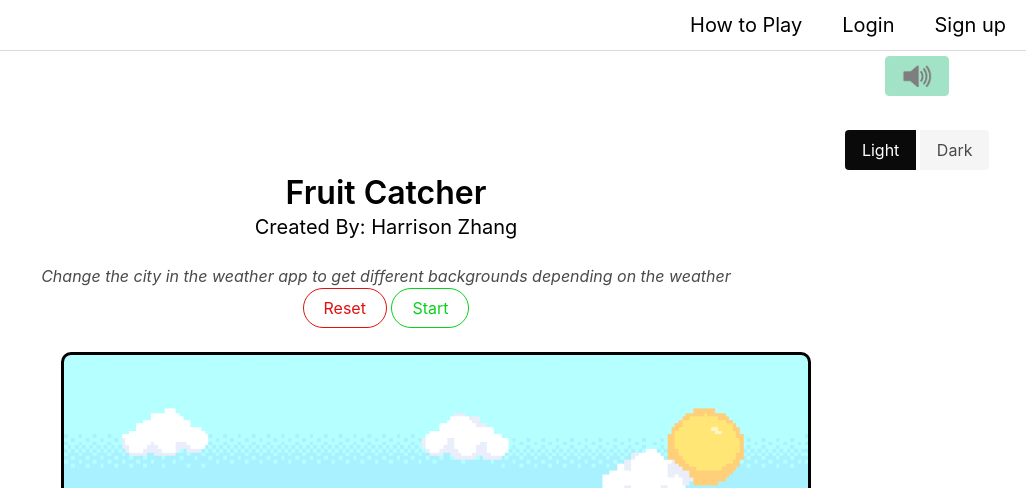
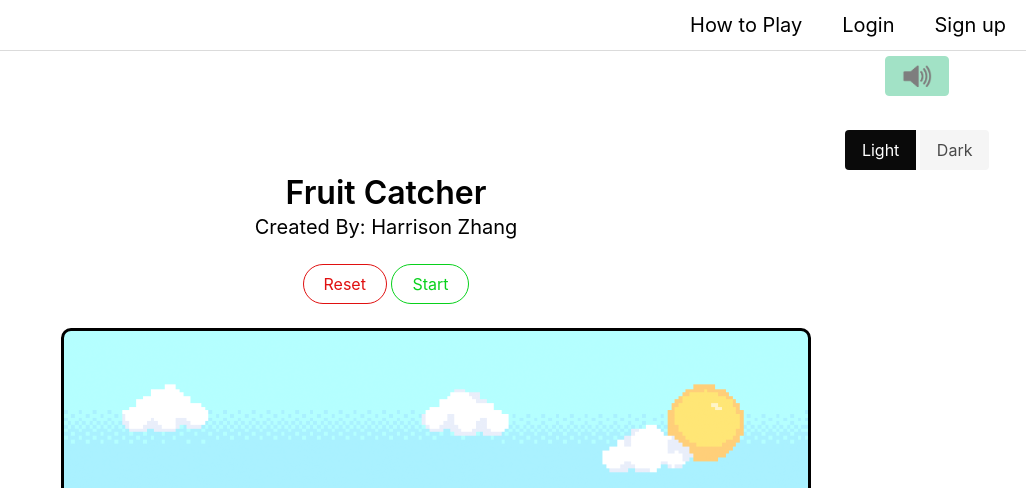
Before and after one commit to hzhang43/comp426final, a website with bundled scripts: page index.html in a window 1280 px wide. Shown: the top 488 px of the page, without its empty margins (254-1280 px from the left). Built offline with nearby package versions, Linux system fonts and the light colour scheme; no server answers.

Commit message:
Update index.html

```diff
--- a/index.html
+++ b/index.html
@@ -47,7 +47,6 @@
     </div>
     <h1 class="title">Fruit Catcher</h1>
     <h2 class="subtitle">Created By: Harrison Zhang</h2>
-    <h3><em>Change the city in the weather app to get different backgrounds depending on the weather</em></h3>
 
     <!--Sign Up Modal-->
     <div class="modal" id="signup">
```
